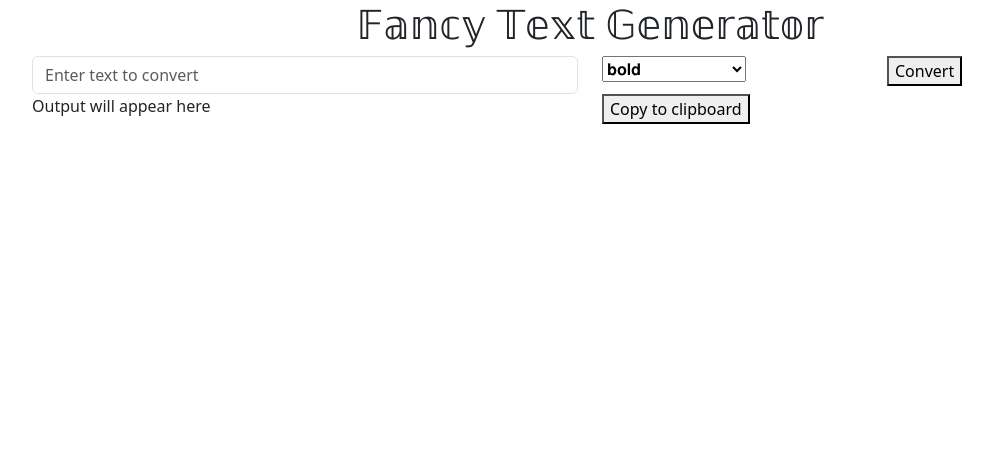
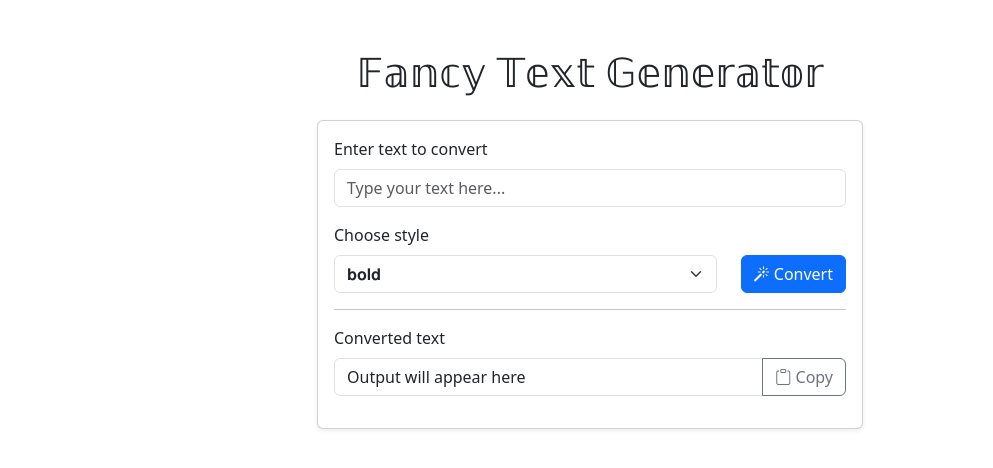
Before and after one commit to omiq/omiq.github.io, a plain HTML site: page fancytext/index.html in a window 1280 px wide. Shown: the whole page, without its empty margins (50-1043 px from the left). Drawn offline with nearby package versions, Linux system fonts and the light colour scheme.

Commit message:
more styling

```diff
--- a/fancytext/index.html
+++ b/fancytext/index.html
@@ -3,6 +3,8 @@
         <title>Fancy Text Generator</title>
         <!-- bootstrap -->
         <link href="https://cdn.jsdelivr.net/npm/bootstrap@5.3.0/dist/css/bootstrap.min.css" rel="stylesheet">
+        <!-- Bootstrap Icons -->
+        <link rel="stylesheet" href="https://cdn.jsdelivr.net/npm/bootstrap-icons@1.10.5/font/bootstrap-icons.css">
         <script src="convertToUnicodeStyle.js"></script>
         <script>
             const styles = availableStyles;
@@ -24,48 +26,79 @@
                 convertButton.addEventListener("click", () => {
                     const inputText = document.getElementById("inputText").value;
                     const style = document.getElementById("styles").value;
-                    outputText.textContent = convertToUnicodeStyle(inputText, style);
+                    outputText.value = convertToUnicodeStyle(inputText, style);
                 });
 
 
                 // register event listener for copy button click
                 const copyButton = document.getElementById("copyButton");
                 copyButton.addEventListener("click", () => {
-                    navigator.clipboard.writeText(outputText.textContent);
+                    navigator.clipboard.writeText(outputText.value);
                 });
             });
         </script>
     </head>
     <body>
-        <div class="container">
-            <h1 class="text-center">𝔽𝕒𝕟𝕔𝕪 𝕋𝕖𝕩𝕥 𝔾𝕖𝕟𝕖𝕣𝕒𝕥𝕠𝕣</h1>
-            <div class="row">
-                <div class="col-md-6">
-                    <input type="text" id="inputText" placeholder="Enter text to convert" size="80" class="form-control">
-                </div>
-
-
-                <div class="col-md-6">
-            <!-- styles dropdown populate using enum from convertToUnicodeStyle.js -->
-                    <div class="row">
-                        <div class="col-md-6">
-                            <select id="styles">
-                            </select>
-                        </div>
-                        <div class="col-md-6">
-                            <button id="convertButton">Convert</button>
+        <div class="container py-5">
+            <h1 class="text-center mb-4">𝔽𝕒𝕟𝕔𝕪 𝕋𝕖𝕩𝕥 𝔾𝕖𝕟𝕖𝕣𝕒𝕥𝕠𝕣</h1>
+            <div class="row justify-content-center">
+                <div class="col-md-8 col-lg-6">
+                    <div class="card shadow-sm">
+                        <div class="card-body">
+                            <div class="mb-3">
+                                <label for="inputText" class="form-label">Enter text to convert</label>
+                                <input type="text" id="inputText" class="form-control" placeholder="Type your text here...">
+                            </div>
+                            <div class="mb-3 row">
+                                <div class="col">
+                                    <label for="styles" class="form-label">Choose style</label>
+                                    <select id="styles" class="form-select"></select>
+                                </div>
+                                <div class="col-auto d-flex align-items-end">
+                                    <button id="convertButton" class="btn btn-primary">
+                                        <i class="bi bi-magic"></i> Convert
+                                    </button>
+                                </div>
+                            </div>
+                            <hr>
+                            <div class="mb-3">
+                                <label class="form-label">Converted text</label>
+                                <div class="input-group">
+                                    <input type="text" id="outputText" class="form-control" readonly value="Output will appear here">
+                                    <button id="copyButton" class="btn btn-outline-secondary" type="button">
+                                        <i class="bi bi-clipboard"></i> Copy
+                                    </button>
+                                </div>
+                            </div>
                         </div>
                     </div>
                 </div>
             </div>
-            <div class="row">
-                <div class="col-md-6">
-                    <p id="outputText">Output will appear here</p>
-                </div>
-                <div class="col-md-6">
-                    <button id="copyButton">Copy to clipboard</button>
-                </div>
-            </div>
         </div>
+        <script>
+            // Update outputText to be an input field
+            window.addEventListener("load", () => {
+                const stylesDropdown = document.getElementById("styles");
+                styles.forEach(style => {
+                    const option = document.createElement("option");
+                    option.value = style;
+                    option.textContent = convertToUnicodeStyle(style, style);
+                    stylesDropdown.appendChild(option);
+                });
+
+                const convertButton = document.getElementById("convertButton");
+                const outputText = document.getElementById("outputText");
+                convertButton.addEventListener("click", () => {
+                    const inputText = document.getElementById("inputText").value;
+                    const style = document.getElementById("styles").value;
+                    outputText.value = convertToUnicodeStyle(inputText, style);
+                });
+
+                const copyButton = document.getElementById("copyButton");
+                copyButton.addEventListener("click", () => {
+                    navigator.clipboard.writeText(outputText.value);
+                });
+            });
+        </script>
     </body>
 </html>
```
